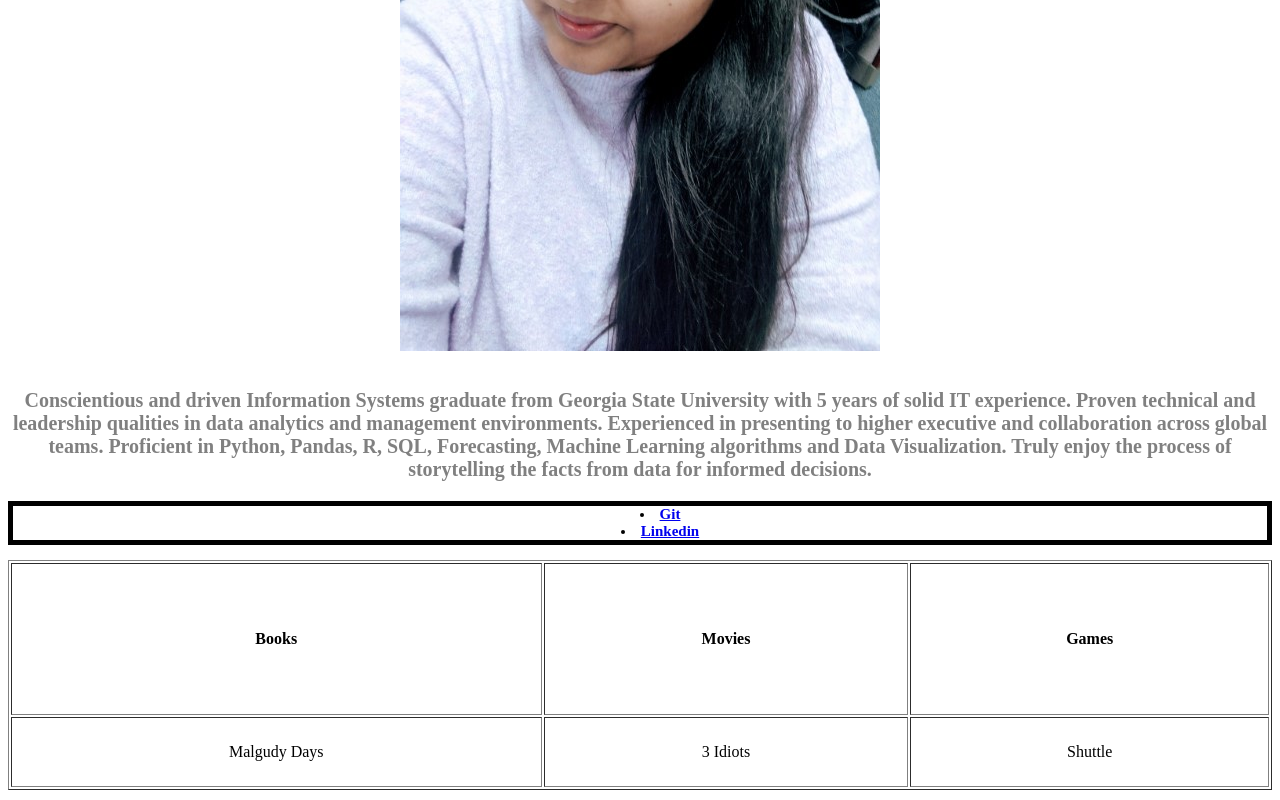
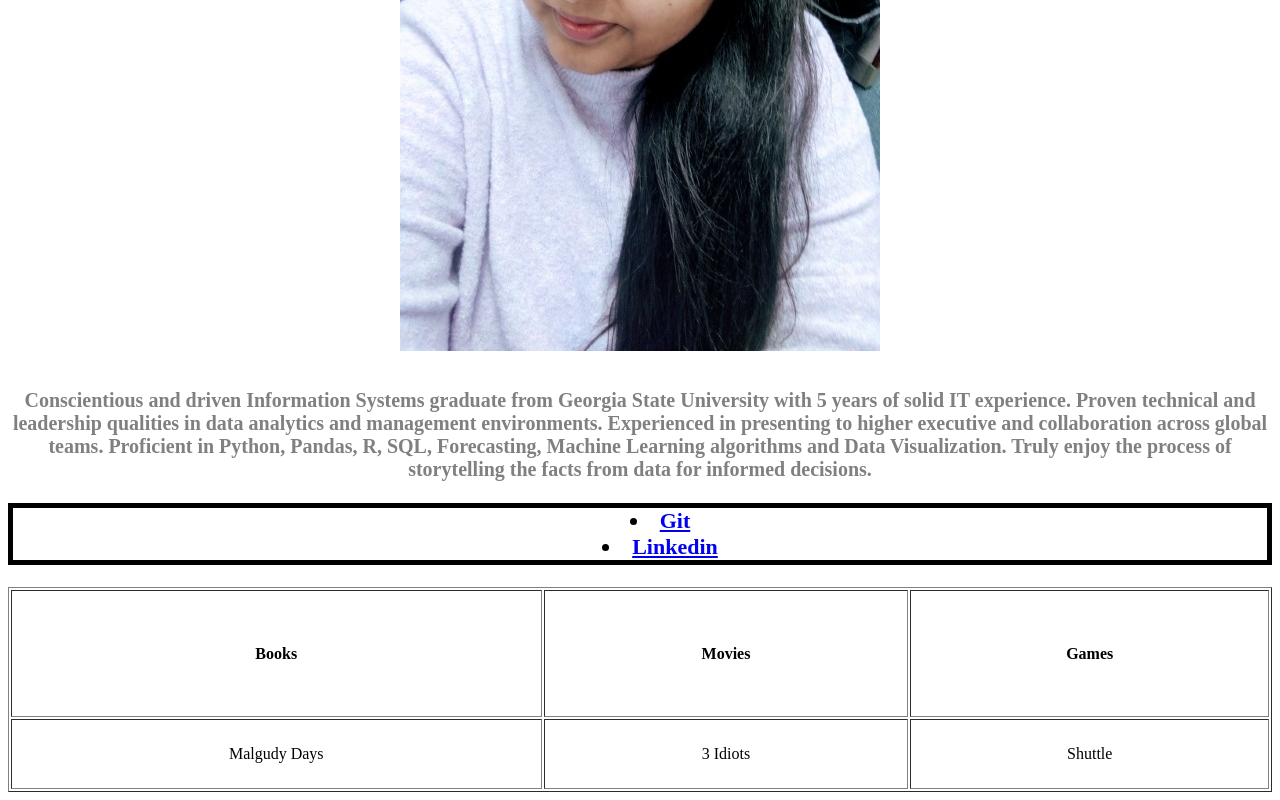
Before and after one commit to RanjaniAnjurVenkatraman/RanjaniAnjurVenkatraman.github.io, a plain HTML site: page index.html in a window 1280 px wide. Shown: the part 431-1231 px from the top of the page. Drawn offline with Linux system fonts and the light colour scheme.

Commit message:
Update index.html

```diff
--- a/index.html
+++ b/index.html
@@ -53,7 +53,7 @@
   /* All unordered list tags */
   ul {
     text-align: center;
-    font-size: 15px;
+    font-size: 22px;
     /* Give an element a solid border. */
     border-style: solid;
     /* Render the border 5 pixels thick. */
@@ -66,7 +66,7 @@
   width: 100%;
 }
    th {
-  height: 100px;
+  height: 75px;
      }
    td {
   text-align: center;
```
